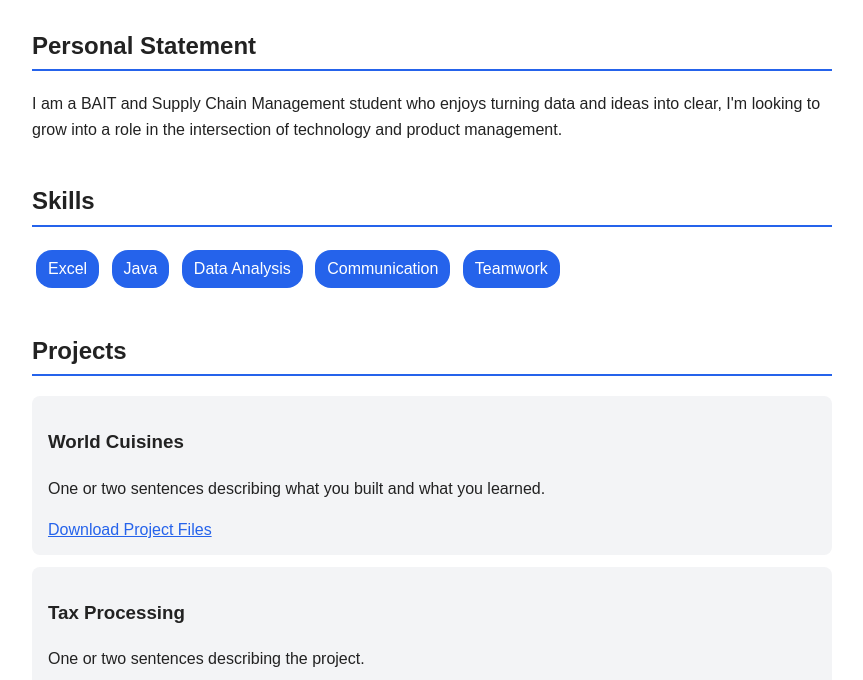
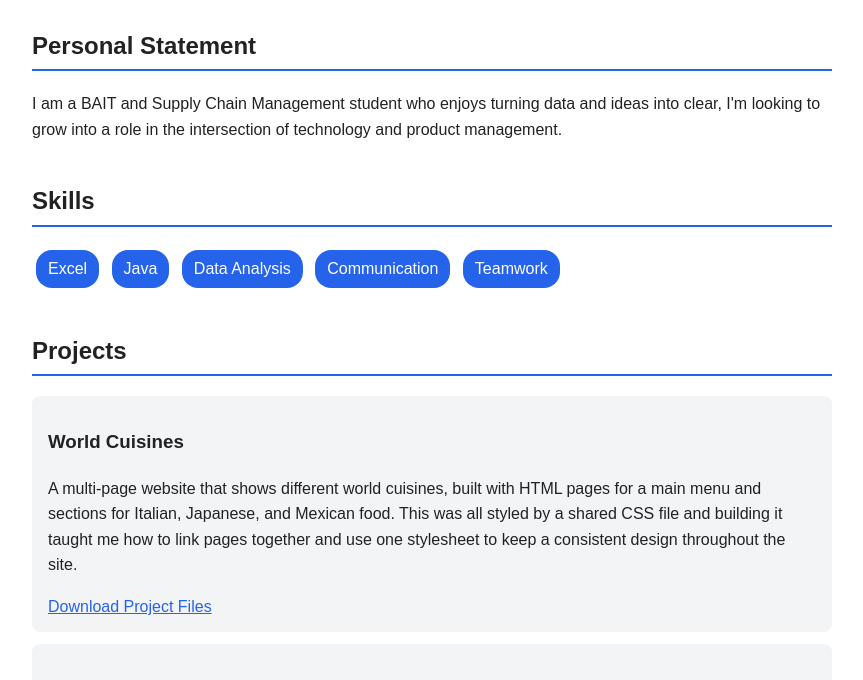
Before and after one commit to aap407-afk/aap407-afk.github.io, a plain HTML site: page index.html in a window 1280 px wide. Shown: the part 106-786 px from the top of the page, without its empty margins (208-1071 px from the left). Drawn offline with Linux system fonts and the light colour scheme.

Commit message:
Enhance project descriptions in index.html

```diff
--- a/index.html
+++ b/index.html
@@ -33,13 +33,13 @@
 
   <div class="project">
     <h3>World Cuisines</h3>
-    <p>One or two sentences describing what you built and what you learned.</p>
+    <p>A multi-page website that shows different world cuisines, built with HTML pages for a main menu and sections for Italian, Japanese, and Mexican food. This was all styled by a shared CSS file and building it taught me how to link pages together and use one stylesheet to keep a consistent design throughout the site.</p>
     <a href="WorldCuisines.zip" download>Download Project Files</a>
   </div>
 
   <div class="project">
     <h3>Tax Processing</h3>
-    <p>One or two sentences describing the project.</p>
+    <p>An interactive web page that calculates the state income tax in Nj, NY, or CT based on a user's income, number of dependents, and other deductions. This project taught me how to use JavaScript to collect user input and display a calculation based on conditional logic.</p>
     <a href="TaxProcessing.html">View Live Project</a>
   </div>
 
```
